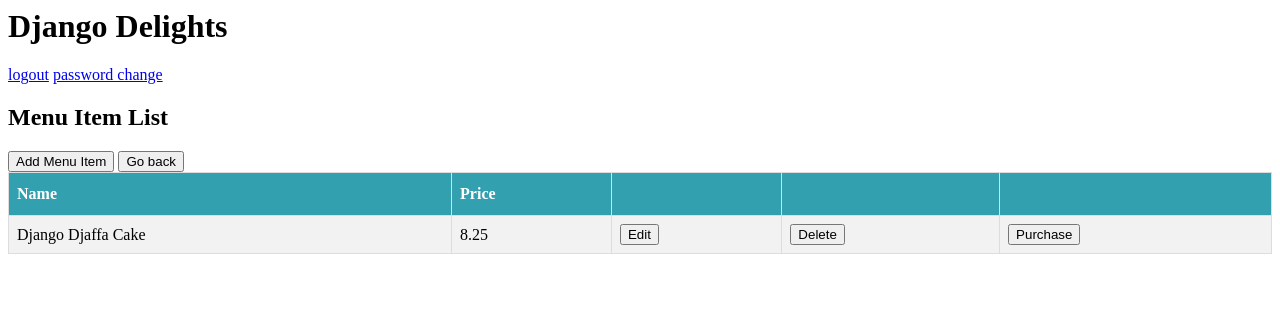
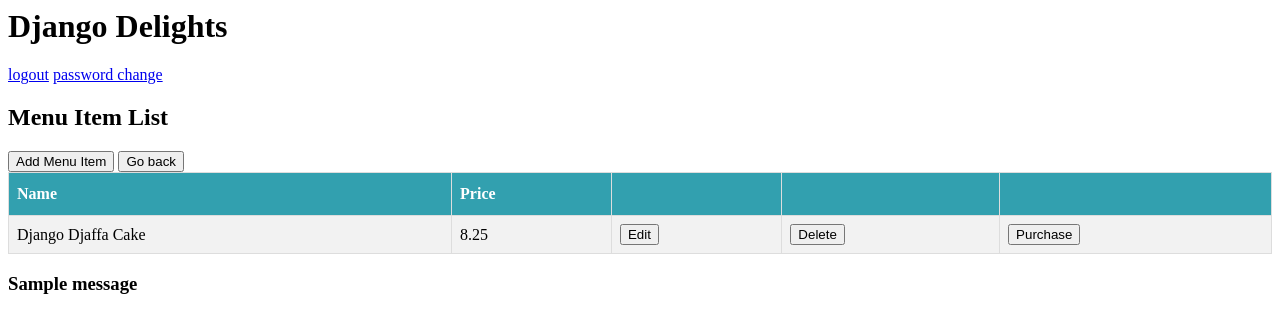
Before and after one commit to jbierc/django_delights, a Django app: page /menuitem/list/ in a window 1280 px wide. Shown: the top 333 px of the page. Run offline with Django 4.2, Linux system fonts and the light colour scheme; a user stored in the database is signed in; data comes from the database, SQL or seed files in the repository; both versions use the stored data as it was after the commit; tables that the repository leaves empty hold one stand-in row (values such as "Sample post"); one stand-in notice (Sample message) is shown.

Commit message:
purchase success and failure messages

```diff
--- a/django_delights/delights_app/templates/delights_app/ingredient_list.html
+++ b/django_delights/delights_app/templates/delights_app/ingredient_list.html
@@ -28,4 +28,10 @@
     {% endfor%}
 </table>
 
+{% if messages %}
+  {% for message in messages %}
+  <h3 class={{ message.tags }}>{{ message }}</h3>
+  {% endfor %}
+{% endif %}
+
 {% endblock %}
--- a/django_delights/delights_app/templates/delights_app/menuitem_list.html
+++ b/django_delights/delights_app/templates/delights_app/menuitem_list.html
@@ -26,4 +26,11 @@
     {% endfor %}
 </table>
 
+{% if messages %}
+  {% for message in messages %}
+  <h3 class={{ message.tags }}>{{ message }}</h3>
+  {% endfor %}
+{% endif %}
+
+
 {% endblock %}
--- a/django_delights/delights_app/views.py
+++ b/django_delights/delights_app/views.py
@@ -1,8 +1,10 @@
+from email import message
 from re import template
 from urllib import request
 from django.shortcuts import render, redirect
 from django.urls import reverse_lazy
 from django.http import HttpResponse
+from django.contrib import messages
 from django.contrib.auth import authenticate, login, logout
 from django.contrib.auth.mixins import LoginRequiredMixin
 from django.contrib.auth.decorators import login_required
@@ -102,18 +104,21 @@ def PurchaseCreate(request, pk=0):
       if requirements.quantity <= requirements.ingredient.quantity:
         requirements.ingredient.quantity -= requirements.quantity
       else:
-        restock.append(requirements.ingredient.name)
+        #adding number of needed ingr. units to restock
+        restock.append(requirements.ingredient.name + ' ' + str(requirements.quantity - requirements.ingredient.quantity) + requirements.ingredient.unit)
     #alerting if not enough ingr.
     if restock:
-      return HttpResponse(f'Not enough {", ".join(restock)}')
+      messages.warning(request, f'Not enough {", ".join(restock)}')
+      return redirect('ingredientlist') #HttpResponse(f'Not enough {", ".join(restock)}')
     else:
       for requirements in all_requirements:
         requirements.ingredient.save()
     #adding new purchase
     newPurchase = Purchase()
-    newPurchase.menu_item_id = request.POST['menu_item']
+    newPurchase.menu_item_id = request.POST['menu_item']  # type: ignore
     newPurchase.timestamp = request.POST['timestamp']
     newPurchase.save()
+    messages.success(request, f'Successfully added {newPurchase.menu_item.name} purchase.')
     return redirect('menuitemlist')
 
   #adding current menu_item context to form
```
Also changed, not shown: django_delights/db.sqlite3.
